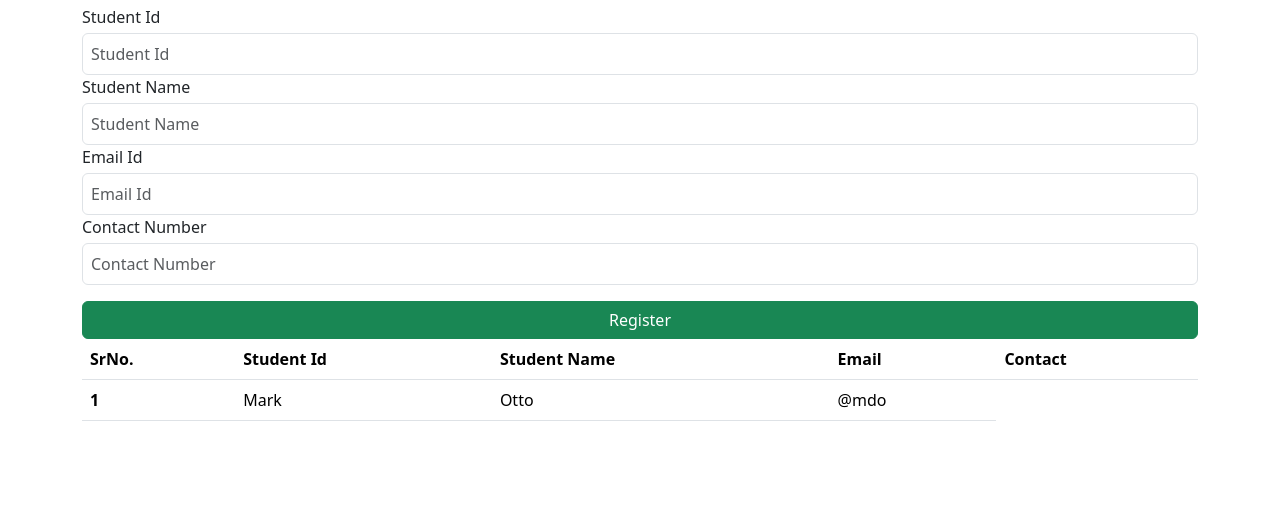
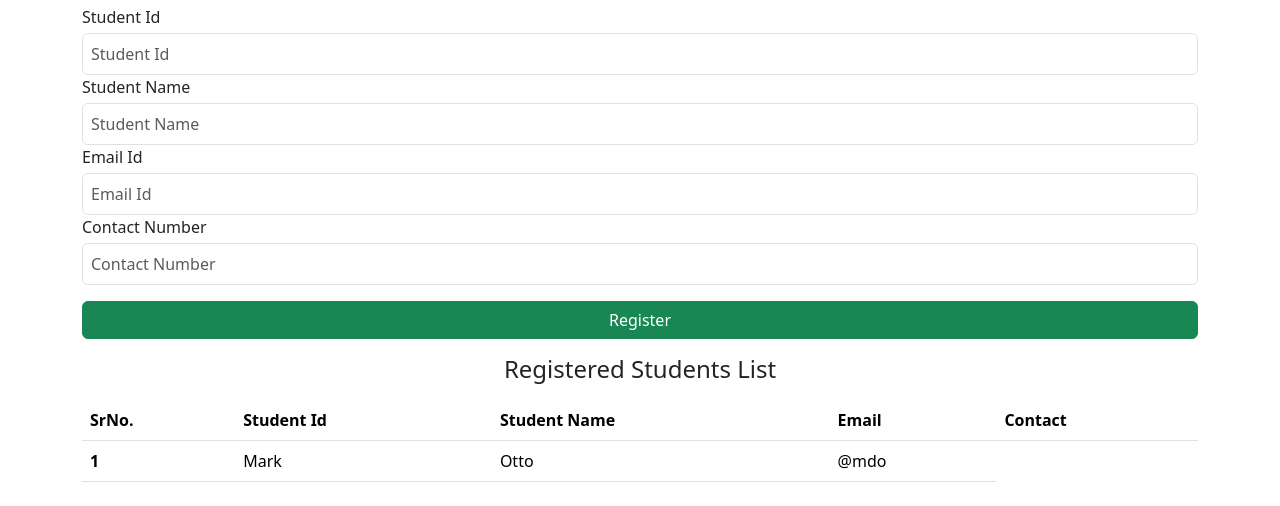
Before and after one commit to aadarshraj02/Student-Registration-System, a plain HTML site: page index.html in a window 1280 px wide. Shown: the part 102-608 px from the top of the page. Drawn offline with nearby package versions, Linux system fonts and the light colour scheme.

Commit message:
added a h4 for registerd student list heading

```diff
--- a/index.html
+++ b/index.html
@@ -65,6 +65,7 @@
           </button>
         </div>
       </form>
+      <h4 class="mt-3 mb-3 text-center">Registered Students List</h4>
       <table class="table">
         <thead>
           <tr>
```
